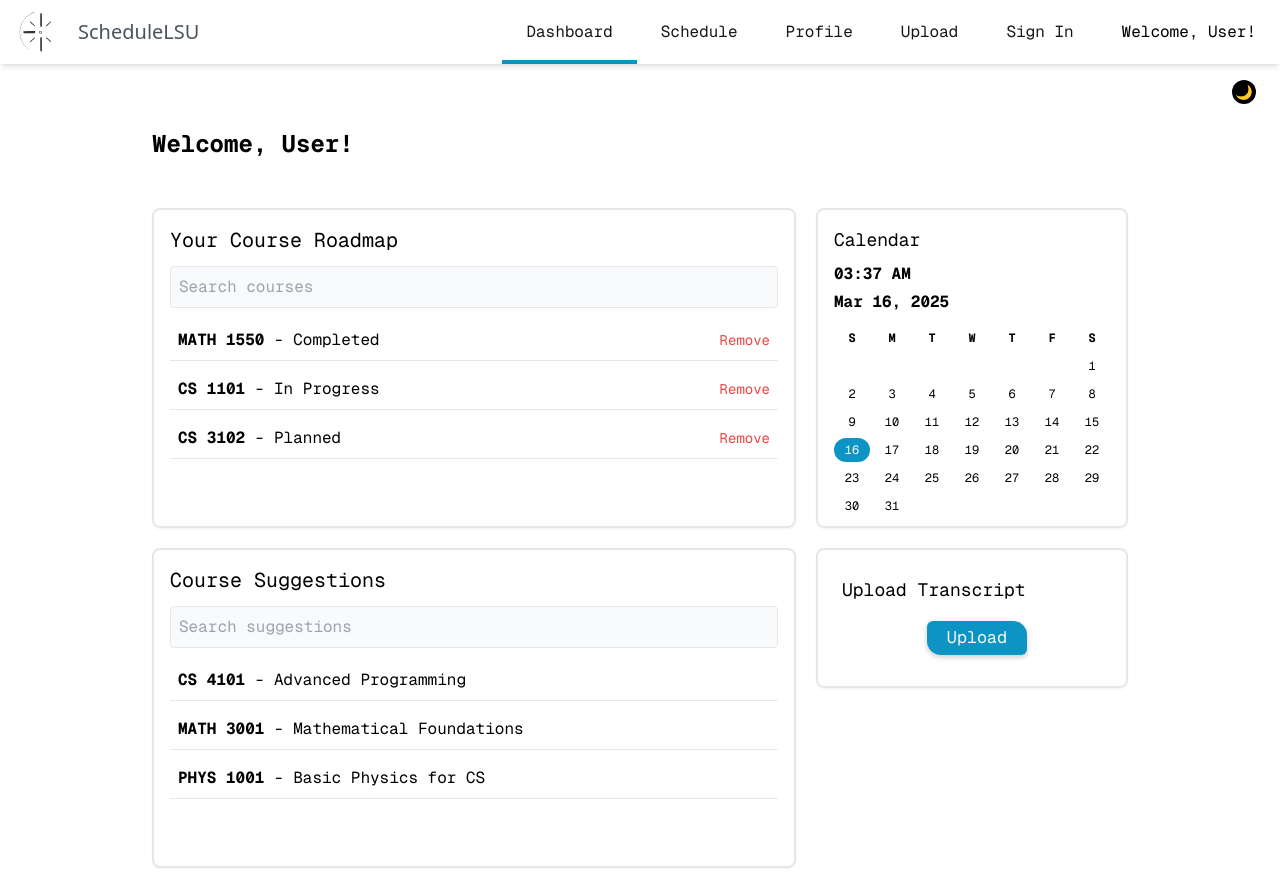
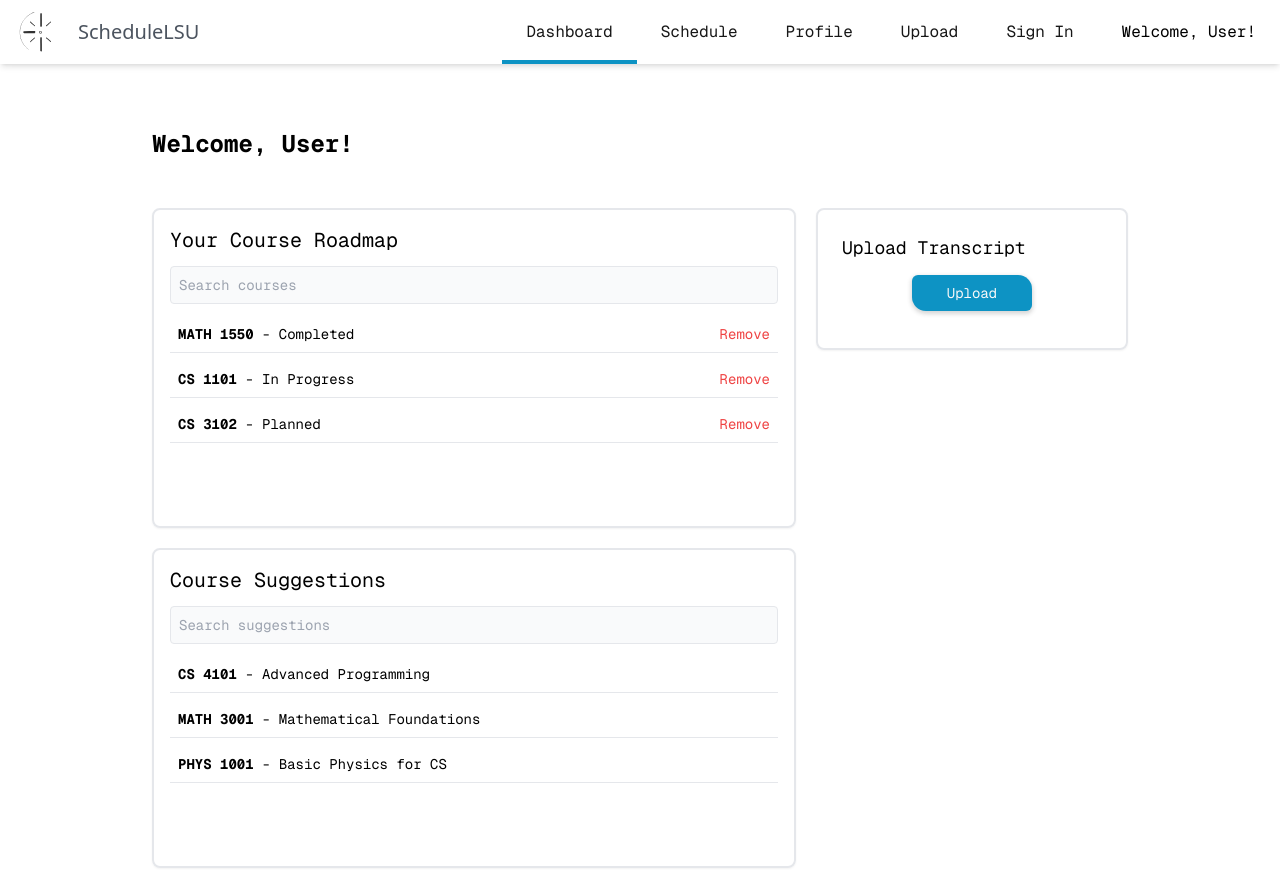
Before and after one commit to CSC-3380-Spring-2025/Team-16, a Next.js app: page /dashboard in a window 1280 px wide. Built offline with nearby package versions, Linux system fonts and the light colour scheme.

Commit message:
Dashboard Improvements

```diff
--- a/app/dashboard/page.tsx
+++ b/app/dashboard/page.tsx
@@ -1,6 +1,6 @@
 "use client";
 
-import { useState, useEffect } from "react";
+import { useState } from "react";
 import { useRouter } from "next/navigation";
 import "@/app/global/styles/globals.css";
 
@@ -28,18 +28,7 @@ export default function Page() {
     graduationYear: "2025",
   });
 
-  const [date, setDate] = useState(new Date());
-  const [darkMode, setDarkMode] = useState(false);
   const router = useRouter();
-
-  useEffect(() => {
-    const prefersDarkMode = window.matchMedia("(prefers-color-scheme: dark)").matches;
-    setDarkMode(prefersDarkMode);
-    const timer = setInterval(() => {
-      setDate(new Date());
-    }, 1000);
-    return () => clearInterval(timer);
-  }, []);
 
   const courseSuggestionsData = [
     { course: "CS 4101", reason: "Advanced Programming" },
@@ -50,10 +39,6 @@ export default function Page() {
   const [courseSuggestions, setCourseSuggestions] = useState(courseSuggestionsData);
   const [searchTerm, setSearchTerm] = useState("");
   const [suggestionSearchTerm, setSuggestionSearchTerm] = useState("");
-
-  const handleNavigate = (url: string): void => {
-    router.push(url);
-  };
 
   const removeCourse = (index: number): void => {
     const confirmation = window.confirm("Are you sure you want to remove this course?");
@@ -79,39 +64,30 @@ export default function Page() {
   );
 
   return (
-    <div className={`${darkMode ? "bg-black text-white" : "bg-white text-black"} min-h-screen flex flex-col items-center relative font-[family-name:var(--font-geist-mono)]`}>
+    <div className="bg-white text-black min-h-screen flex flex-col items-center relative font-[family-name:var(--font-geist-mono)] px-4 sm:px-6">
       <div className="h-16 w-full"></div>
 
-      <div className="w-full max-w-5xl px-6 pt-0 pb-8 relative">
-        <div className="flex justify-between items-center">
-          <h1 className="text-2xl font-bold pl-0">Welcome, User!</h1>
-
-          <button
-            onClick={() => setDarkMode(!darkMode)}
-            className={`fixed top-20 right-6 w-6 h-6 flex items-center justify-center rounded-full transition-all ease-in-out duration-200 hover:scale-110 z-40 ${
-              darkMode ? "bg-white text-black" : "bg-black text-white"
-            } text-sm`}
-          >
-            {darkMode ? "🌞" : "🌙"}
-          </button>
+      <div className="w-full max-w-5xl px-0 sm:px-6 pt-0 pb-8 relative">
+        <div className="flex justify-start">
+          <h1 className="text-xl sm:text-2xl font-bold">Welcome, User!</h1>
         </div>
       </div>
 
-      <div className="w-full max-w-5xl px-6 pb-6 grid grid-cols-1 lg:grid-cols-3 gap-5 mt-4">
+      <div className="w-full max-w-5xl px-0 sm:px-6 pb-6 grid grid-cols-1 lg:grid-cols-3 gap-5 mt-4">
         <div className="lg:col-span-2 flex flex-col gap-5">
-          <div className={`border-2 ${darkMode ? "border-gray-700" : "border-gray-200"} p-4 rounded-lg shadow-sm`} style={{ height: '320px' }}>
-            <h2 className="text-xl mb-3">Your Course Roadmap</h2>
+          <div className="border-2 border-gray-200 p-4 rounded-lg shadow-sm min-h-[320px]">
+            <h2 className="text-lg sm:text-xl mb-3">Your Course Roadmap</h2>
             <input
               type="text"
               placeholder="Search courses"
               value={searchTerm}
               onChange={handleSearch}
-              className={`w-full p-2 border rounded mb-3 text-md ${darkMode ? "bg-gray-800" : "bg-gray-50"}`}
+              className="w-full p-2 border rounded mb-3 text-sm sm:text-md bg-gray-50"
             />
-            <ul className="space-y-2 overflow-y-auto" style={{ height: 'calc(320px - 120px)' }}>
+            <ul className="space-y-2 overflow-y-auto max-h-[200px] sm:max-h-[220px]">
               {filteredCourses.map((item, index) => (
                 <li key={index} className="flex justify-between items-center p-2 border-b">
-                  <span className="text-md">
+                  <span className="text-sm sm:text-md">
                     <strong>{item.course}</strong> - {item.status}
                   </span>
                   <button
@@ -125,18 +101,18 @@ export default function Page() {
             </ul>
           </div>
 
-          <div className={`border-2 ${darkMode ? "border-gray-700" : "border-gray-200"} p-4 rounded-lg shadow-sm`} style={{ height: '320px' }}>
-            <h2 className="text-xl mb-3">Course Suggestions</h2>
+          <div className="border-2 border-gray-200 p-4 rounded-lg shadow-sm min-h-[320px]">
+            <h2 className="text-lg sm:text-xl mb-3">Course Suggestions</h2>
             <input
               type="text"
               placeholder="Search suggestions"
               value={suggestionSearchTerm}
               onChange={handleSuggestionSearch}
-              className={`w-full p-2 border rounded mb-3 text-md ${darkMode ? "bg-gray-800" : "bg-gray-50"}`}
+              className="w-full p-2 border rounded mb-3 text-sm sm:text-md bg-gray-50"
             />
-            <ul className="space-y-2 overflow-y-auto" style={{ height: 'calc(320px - 120px)' }}>
+            <ul className="space-y-2 overflow-y-auto max-h-[200px] sm:max-h-[220px]">
               {filteredSuggestions.map((item, index) => (
-                <li key={index} className="p-2 border-b text-md">
+                <li key={index} className="p-2 border-b text-sm sm:text-md">
                   <strong>{item.course}</strong> - {item.reason}
                 </li>
               ))}
@@ -144,31 +120,13 @@ export default function Page() {
           </div>
         </div>
 
-        <div className="flex flex-col gap-5">
-          <div className={`border-2 ${darkMode ? "border-gray-700" : "border-gray-200"} p-4 rounded-lg shadow-sm`} style={{ height: '320px' }}>
-            <h2 className="text-lg mb-2">Calendar</h2>
-            <p className="text-md mb-1"><strong>{date.toLocaleTimeString([], {hour: '2-digit', minute:'2-digit'})}</strong></p>
-            <p className="text-md mb-3"><strong>{date.toLocaleDateString('en-US', { month: 'short', day: 'numeric', year: 'numeric' })}</strong></p>
-            <div className="grid grid-cols-7 gap-1 text-center text-xs">
-              {["S", "M", "T", "W", "T", "F", "S"].map((day, index) => (
-                <div key={`${day}-${index}`} className="font-bold py-1">{day}</div>
-              ))}
-              {Array.from({ length: new Date(date.getFullYear(), date.getMonth(), 1).getDay() })
-                .map((_, i) => <div key={`empty-${i}`} className="py-1"></div>)}
-              {Array.from({ length: new Date(date.getFullYear(), date.getMonth() + 1, 0).getDate() })
-                .map((_, i) => (
-                  <div key={i} className={`py-1 ${i + 1 === date.getDate() ? "bg-[#0d93c4] text-white rounded-full" : ""}`}>
-                    {i + 1}
-                  </div>
-                ))}
-            </div>
-          </div>
-
-          <div className={`border-2 ${darkMode ? "border-gray-700" : "border-gray-200"} p-6 rounded-lg shadow-sm flex flex-col items-center justify-center`} style={{ height: '140px' }}>
-            <h2 className="text-lg mb-3 text-left w-full">Upload Transcript</h2>
-            <div className="text-center">
+        <div className="flex flex-col">
+          <div className="border-2 border-gray-200 p-6 rounded-lg shadow-sm flex flex-col items-center justify-between" style={{ minHeight: '140px' }}>
+            <h2 className="text-lg w-full text-left">Upload Transcript</h2>
+            <div className="w-full flex justify-center">
               <button
-                className="large-btn"
+                className="button text-sm px-6 py-2 hover:brightness-95 active:scale-[0.98] transition-all"
+                style={{ width: '120px' }}
                 onClick={() => router.push('/upload')}
               >
                 Upload
```
